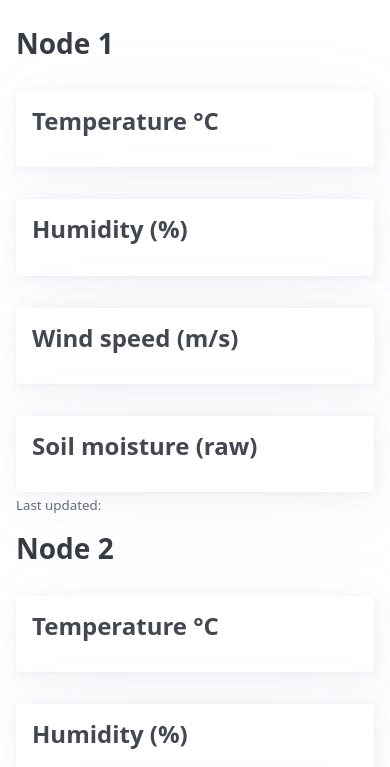
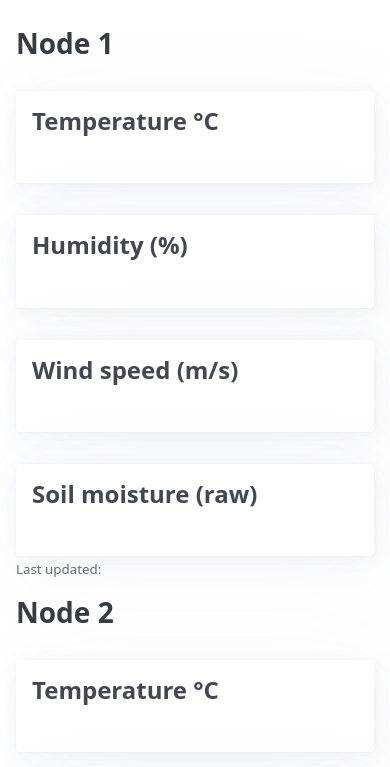
Before and after one commit to adam-sid/microclimate-sensor-network, a website: page public/index.html in a window 390 px wide. Shown: the part 77-844 px from the top of the page. Drawn offline with Linux system fonts and the light colour scheme; no server answers.

Commit message:
make grid boces equal size and improve mobile view

```diff
--- a/public/index.html
+++ b/public/index.html
@@ -5,6 +5,8 @@
   <meta charset="UTF-8">
   <title>Agriscanner</title>
   <link rel="stylesheet" href="styles/pico.min.css">
+  <link rel="stylesheet" href="styles/style.css">
+  <meta name="viewport" content="width=device-width, initial-scale=1">
   <script src="fetchData.js"></script>
 </head>
 
--- /dev/null
+++ b/public/styles/style.css
@@ -0,0 +1,14 @@
+.grid {
+    align-items: stretch;
+}
+
+.grid>div {
+    display: flex;
+}
+
+.grid>div article {
+    display: flex;
+    flex-direction: column;
+    justify-content: space-between;
+    flex: 1;
+}
```
